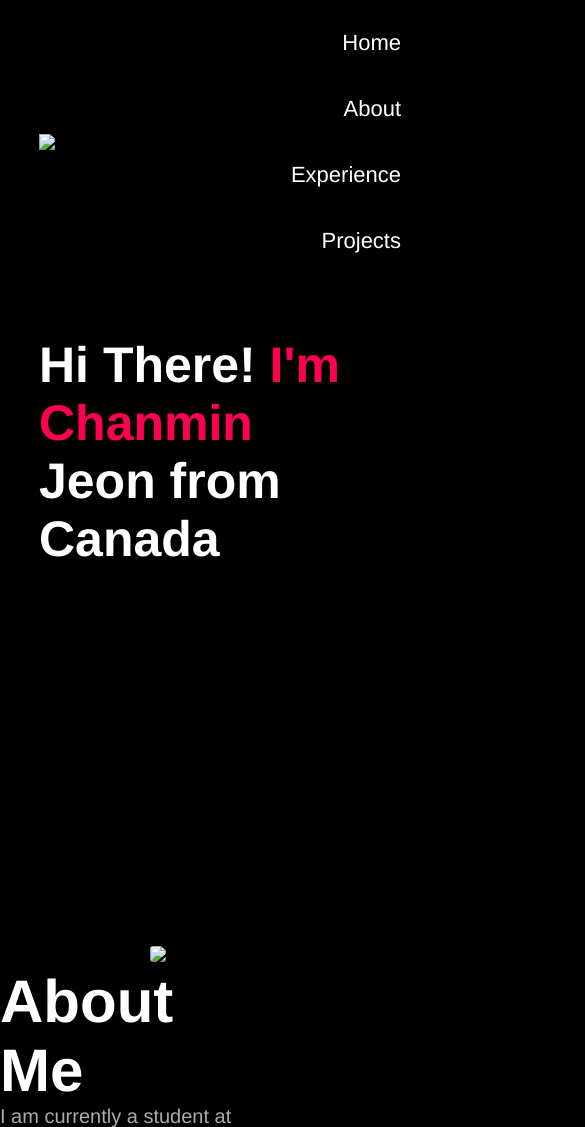
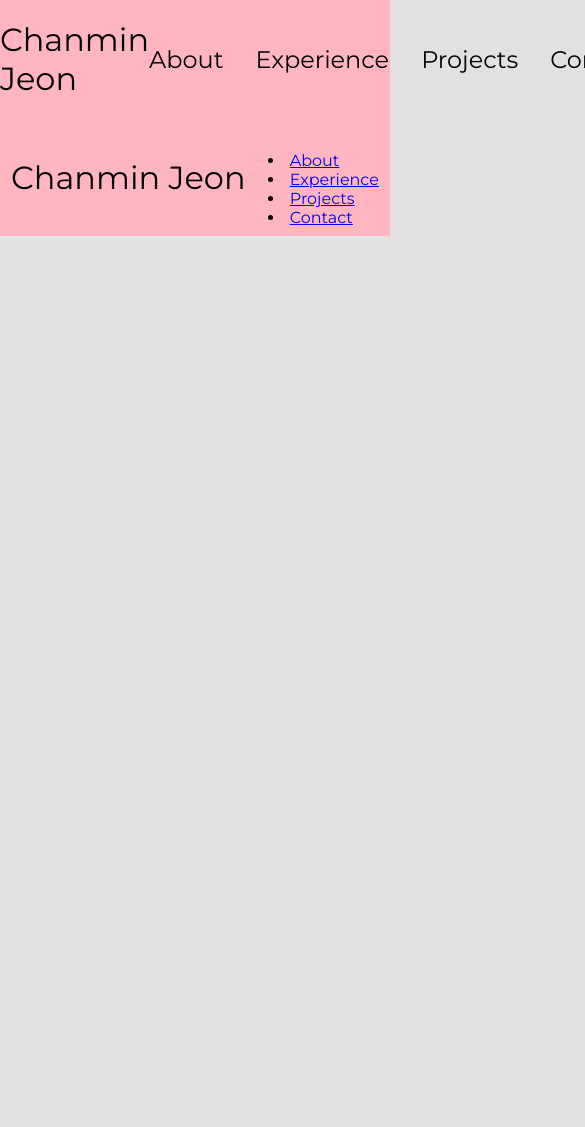
Before and after one commit to chanmin-jeon/my-portfolio, a plain HTML site: page index.html in a window 390 px wide. Shown: the top 1127 px of the page, 585 px wide, since content can reach past the window. After the commit the page ends 844 px from the top, so only its background shows below. Drawn offline with Linux system fonts and the light colour scheme; a web font is replaced by a local one.

Commit message:
nav and header completed, hamburger menue in the works

```diff
--- a/index.html
+++ b/index.html
@@ -1,55 +1,47 @@
 <!DOCTYPE html>
 <html lang="en">
 <head>
-        <meta charset="UTF -8">
-        <meta http-equiv="X-UA-Compatible" content="IE-edge">
-        <meta name="viewport" content="width=device-width, initial-scale=1.0">
-        <title>Chanmin Jeon Portfolio Website</title>
-        <link rel="stylesheet" href="style.css">
+    <meta charset="UTF-8">
+    <meta name="viewport" content="width=device-width, initial-scale=1.0">
+    <title>Chanmin Jeon Personal-Portfolio</title>
+    <link rel="stylesheet" href="style.css">
+    <link rel="stylesheet" href="mediaqureies.css">
+    <link rel="preconnect" href="https://fonts.googleapis.com">
+    <link rel="preconnect" href="https://fonts.gstatic.com" crossorigin>
+    <link href="https://fonts.googleapis.com/css2?family=Montserrat:ital,wght@0,100..900;1,100..900&family=Reddit+Mono:wght@200..900&display=swap" rel="stylesheet">
 </head>
 
-
 <body>
-<div id="header">
-    <div class="container">
-        <nav>
-            <img src="images/logored.png" class="logo">
-            <ul>
-                <li><a href="#">Home</a></li>
-                <li><a href="#">About</a></li>
-                <li><a href="#">Experience</a></li>
-                <li><a href="#">Projects</a></li>
+    <nav id="desktop-nav">
+        <div class="logo">
+            Chanmin Jeon
+        </div>
+        <div>
+            <ul class="nav-links">
+                <li><a href="#about">About</a></li>
+                <li><a href="#experience">Experience</a></li>
+                <li><a href="#projects">Projects</a></li>
+                <li><a href="#contact">Contact</a></li>
             </ul>
-        </nav>
-        <div class="header-text">
-            <h1>Hi There! <span>I'm Chanmin</span><br>Jeon from Canada</h1>
         </div>
-    </div>
-</div>
-
-<div id="about">
-    <div class=""container>
-        <div class="row">
-            <div class="about-col-1">
-                <img src="images/IMG_0818.HEIC">
+    </nav>
+    <nav id="hamburger-nav">
+        <div class=logo>Chanmin Jeon</div>
+        <div class="hamburger-menue">
+            <div class="hamburger-icon" onclick="toggleMenue()">
+                <span></span>
+                <span></span>
+                <span></span>
             </div>
-            <div class="about-col-2">
-                <h1 class="sub-title">About Me</h1>
-                <p>I am currently a student at the University of Alberta, majoring in Computing science with a minor in Economics.
-                    I was first exposed to programming as a senior in high school, and after completing a mini-game project
-                    I realized the limitless possibilities one can achieve. Since that moment, I knew that programming would be a
-                    life-long passion of mine. Through this website I will showcase my creative abilities and skills through personal projects
-                    and experience, and I will continue to update it throughout my programming journey. Outside of programming,
-                    my favourite hobbies include reading, rock-climbing, and modifying cars.
-                </p>
-            </div>
-            <div class="tab-titles">
-                <p class="tab-links">Skills</p>
-                <p class="tab-links">Experience</p>
-                <p class="tab-links">Education</p>
+            <div class="menue-links">
+                <li><a href="#about" onclick="toggleMenue()">About</a></li>
+                <li><a href="#experience" onclick="toggleMenue()">Experience</a></li>
+                <li><a href="#projects" onclick="toggleMenue()">Projects</a></li>
+                <li><a href="#contact" onclick="toggleMenue()">Contact</a></li>
             </div>
         </div>
-    </div>
-</div>
+    </nav>
+    <script src="script.js"></script>
 </body>
+
 </html>
--- /dev/null
+++ b/mediaqueries.css
@@ -0,0 +1,8 @@
+@media screen and (max-width: 1200px) {
+    #desktop-nav {
+        display: none; /* desktop nav dissapears < 1200px*/
+    }
+    #hamburger-nav {
+        display: flex; /*show hamburger nav*/
+    }
+}
--- a/style.css
+++ b/style.css
@@ -1,115 +1,75 @@
-*{
+/* General */
+* {
     margin: 0;
     padding: 0;
-    font-family: "Helvetica", Arial, sans-serif;
-    box-sizing: border-box
 }
 
-body{
-    background: black;
-    color: white;
+body {
+    font-family: Montserrat, Arial;
+    background-color: rgb(225, 225, 225);
+}
+html {
+    scroll-behavior: smooth;
+}
+p {
+    color: rgb(74, 74, 74);
 }
 
-#header{
-    width: 100%;
-    height: 100vh;
-    background-image: url(images/bestback.png);
-    background-size: 100%;
-    background-position: center;
-    background-repeat: no-repeat;
-}
-.container{
-    padding: 10px 10%;
+/* Transition */
+ a, .btn {
+    transition: all 0.15 ease;
  }
 
-nav{
+ /* Nav */
+ nav, .nav-links {
     display: flex;
-    align-items: center;
-    justify-content: space-between;
-}
-nav ul{
-    margin: 0;
-    padding: 0;
-    text-align: right;
-    margin-right: -120px;
  }
 
-.logo{
-    width: 300px;
-
-}
-nav ul li{
-    display: inline-block;
-    list-style: none;
-    margin: 20px 70px;
-    position: center;
+ nav {
+    justify-content: space-around;
+    align-items: center;
+    height: 14vh; /* 17% of screen */
+    background-color: lightpink;
  }
 
-nav ul li a{
-    color: white;
-    text-decoration: none;
-    font-size: 22px;
-    align-items: left;
-    position: relative;
-}
-nav ul li a::after{
-    content: '';
-    width: 0;
-    height: 3px;
-    position: absolute;
-    background: rgb(255, 0, 0);
-    left: 0;
-    bottom: -6px;
-    transition: 0.5s;
-}
-nav ul li a:hover::after{
-    width: 100%;
-}
-.header-text h1{
-    margin-top: 20%;
-    font-size: 50px;
-}
-.header-text h1 span{
-    color: #ff004f;
-
+ .nav-links {
+    gap: 2rem; /* ~16px, but adjustable */
+    list-style: none; /* remove bullet points */
+    font-size: 1.5rem;
  }
 
-#about{
-    padding: 100px 0;
-    color: #ababab;
-    font-size: 20px;
+ .nav-links a {
+    color: black;
+    text-decoration: none;
+    text-decoration-color: white;
  }
-.row{
-    display: flex;
-    justify-content: space-between;
-    flex-wrap: wrap;
+ .nav-links a:hover {
+    color: grey;
+    text-decoration: underline;
+    text-underline-offset: 5px;
+    text-decoration-color: lightblue;
  }
-.about-col-1{
-    flex-basis: 35%;
+ .logo {
+    font-size: 2rem;
  }
-.about-col-1 img{
-    margin-left: 150px;
-    width: 70%;
-    border-radius: 20%;
+ .logo:hover {
+    cursor: default;
  }
 
-.about-col-2{
-    flex-basis: 60%;
+ /* Hamburger Menue */
+#hamburger-nav {
+    display: flex;
 }
 
-.sub-title{
-    font-size: 60px;
-    font-weight: 600;
-    color: white;
+.hamburger-menue {
+    position: relative;
+    display: inline-block;
 }
-.tab-titles{
+.hamburger-icon {
     display: flex;
-    margin: 20px 0 40px;
+    flex-direction: column;
+    justify-content: space-between;
+    height: 24px;
+    width: 30px;
+    cursor: pointer;
 }
-.tab-links{
-    margin-right: 50px;
-    font-size: 18px;
-    font-weight: 500;
-    cursor: pointer;
-    position: left;
-}
```
Also changed, not shown: script.js (added), 1 other file. Lines whose indentation alone changed are shown as unchanged.
